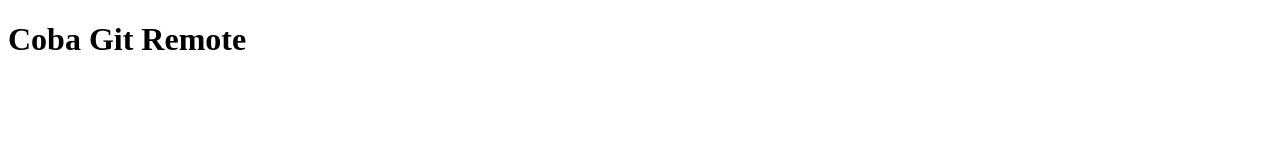
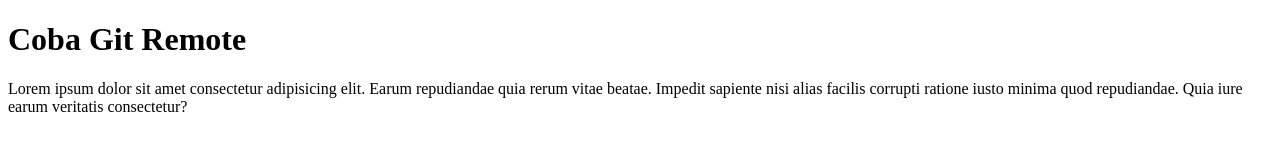
Before and after one commit to michaelphilip25/mek-git-test, a plain HTML site: page index.html in a window 1280 px wide. Drawn offline with Linux system fonts and the light colour scheme.

Commit message:
Menambahkan paragraf pada index.html

```diff
--- a/index.html
+++ b/index.html
@@ -10,6 +10,9 @@
 
 <body>
     <h1>Coba Git Remote</h1>
+    <p>Lorem ipsum dolor sit amet consectetur adipisicing elit. Earum repudiandae quia rerum vitae beatae. Impedit
+        sapiente nisi alias facilis corrupti ratione iusto minima quod repudiandae. Quia iure earum veritatis
+        consectetur?</p>
 </body>
 
 </html>
```
